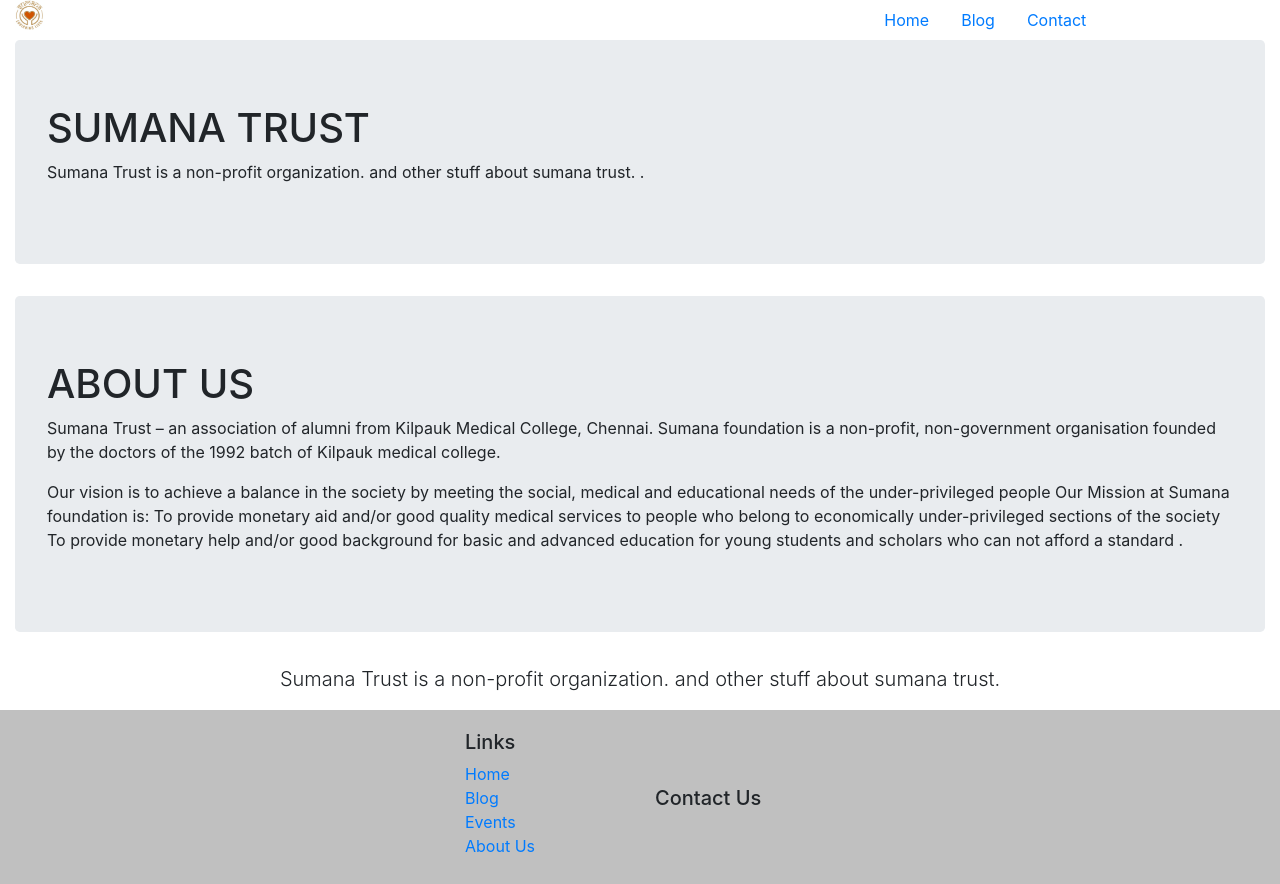
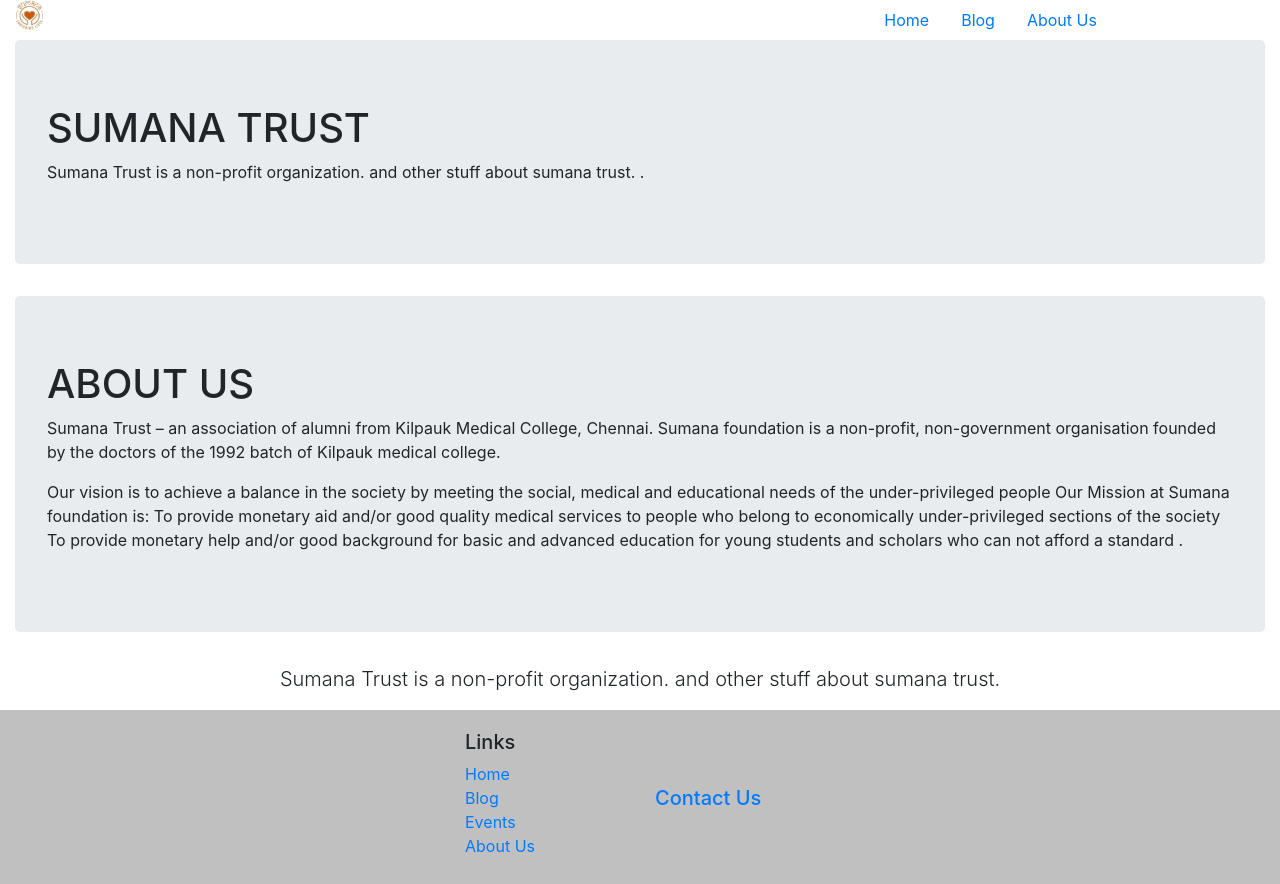
Before and after one commit to sumanatrust/sumanatrust.github.io, a plain HTML site: page index3.html in a window 1280 px wide. Drawn offline with nearby package versions, Linux system fonts and the light colour scheme.

Commit message:
Update index3.html

```diff
--- a/index3.html
+++ b/index3.html
@@ -69,8 +69,8 @@
         <li class="nav-item">
           <a
             class="nav-link"
-            href="#">
-            Contact
+            href="#AboutUs">
+            About Us
           </a>
         </li>
 
@@ -133,7 +133,7 @@ To provide monetary help and/or good background for basic and advanced education
         </ul>
       </div>
       <div class="col-sm-2 align-self-center">
-        <h5>Contact Us</h5>
+        <a href="mailto:team@sumanatrust.com"><h5>Contact Us</h5></a>
       </div>
     </div>
   </div>
```
